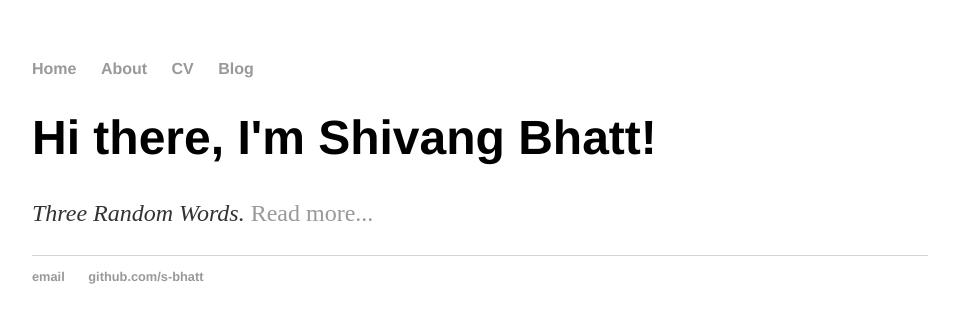
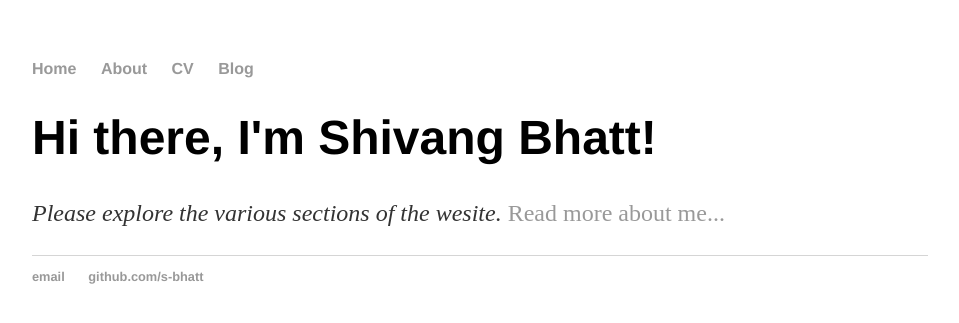
Before and after one commit to s-bhatt/s-bhatt.github.io1, a Jekyll site: the page built from index.html, in a window 1280 px wide. Shown: the top 323 px of the page, without its empty margins (160-1119 px from the left). Built offline with Jekyll 4.4.1, drawn with Linux system fonts in a browser that asks for light colours.

Commit message:
Update index.html

```diff
--- a/index.html
+++ b/index.html
@@ -4,5 +4,5 @@ title: Shivang Bhatt
 ---
 <div class="blurb">
 	<h1>Hi there, I'm Shivang Bhatt!</h1>
-	<p><em>Three Random Words.</em> <a href="/about">Read more...</a></p>
+	<p><em>Please explore the various sections of the wesite. </em> <a href="/about">Read more about me...</a></p>
 </div><!-- /.blurb -->
```
